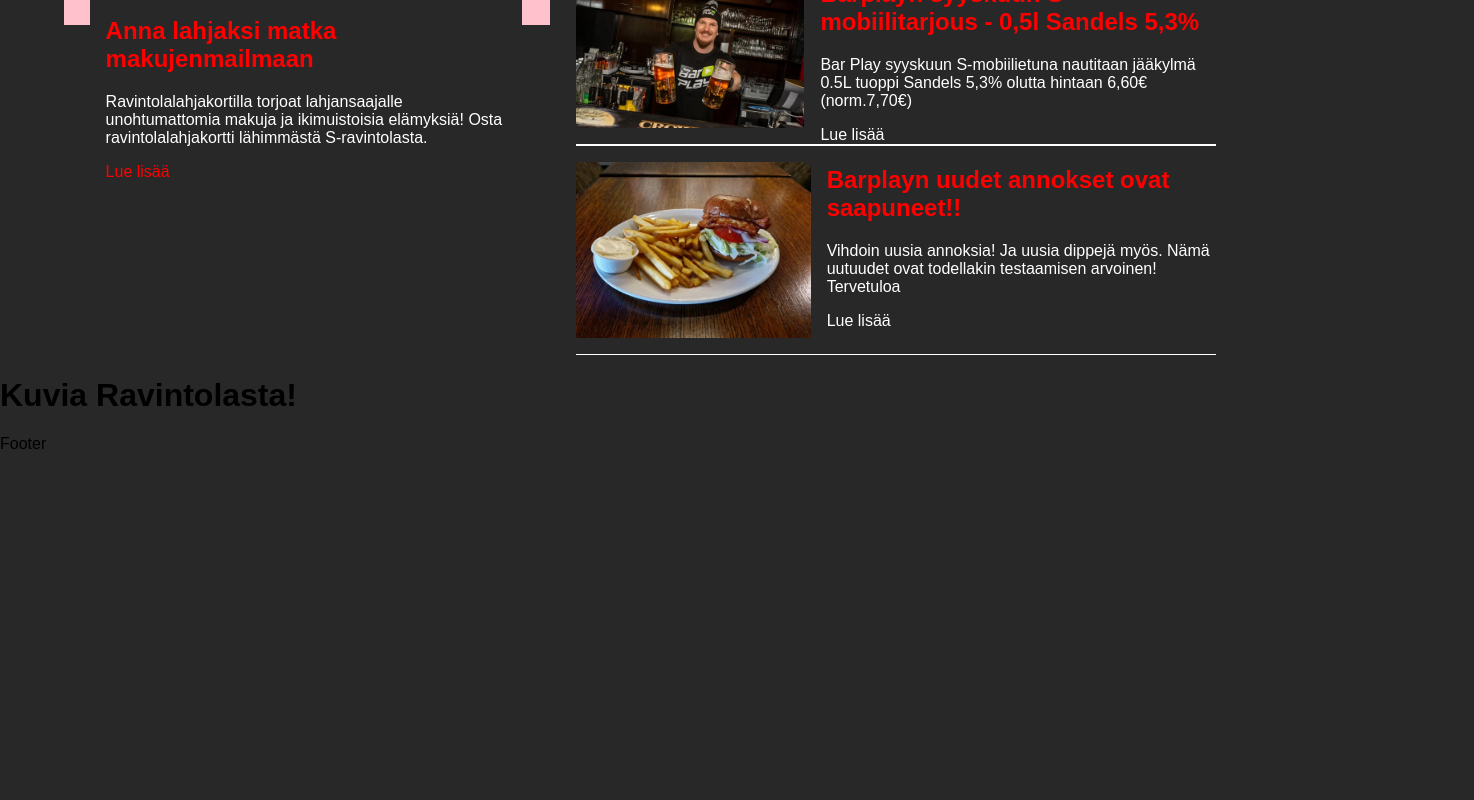
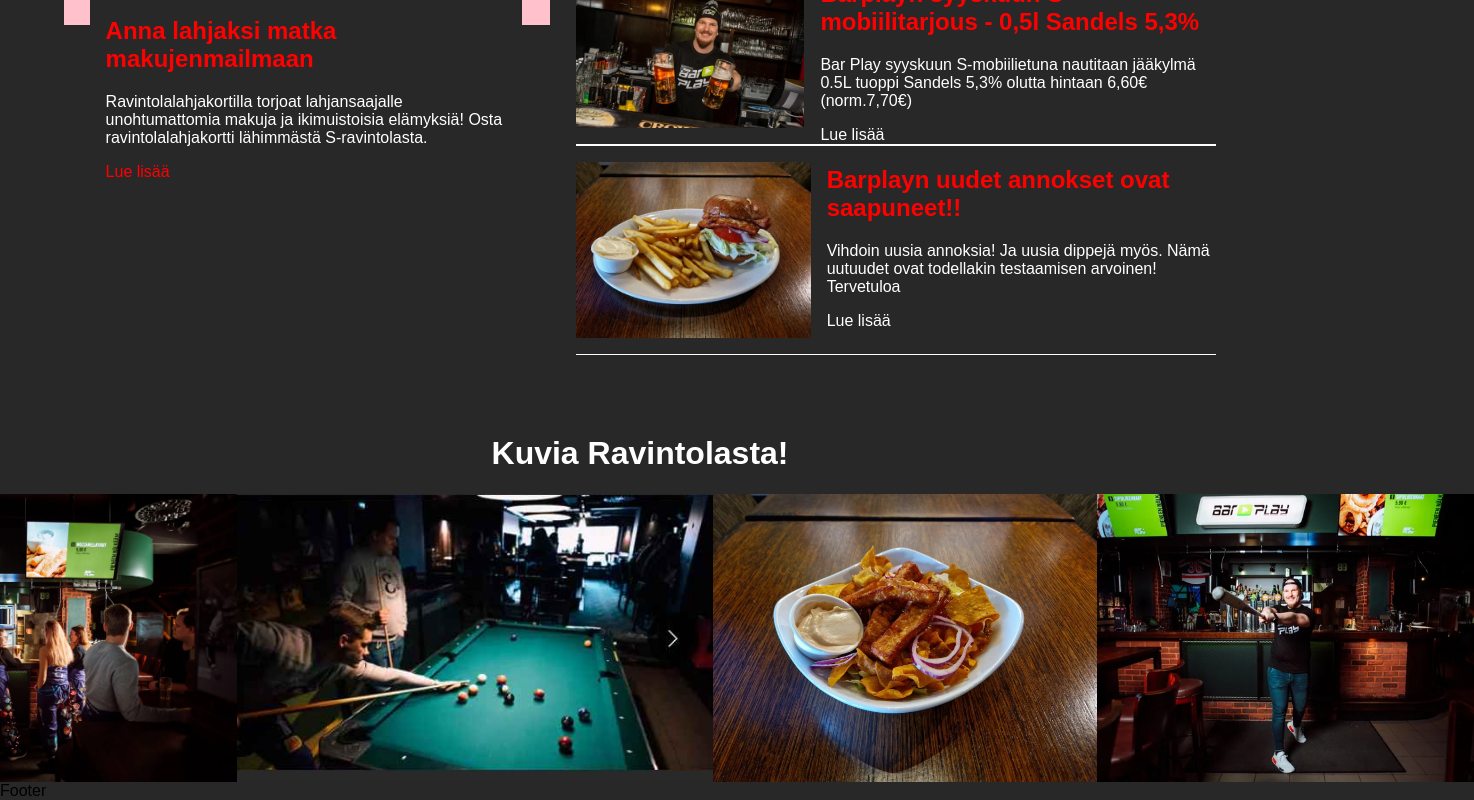
Before and after one commit to MarkusAP98/barplay02, a React (Create React App) app: page / in a window 1280 px wide. Shown: the part 1859-2659 px from the top of the page, 1474 px wide, since content can reach past the window. Before the commit the page ends 2312 px from the top, so only its background shows below. Built offline with nearby package versions, Linux system fonts and the light colour scheme.

Commit message:
imported the images and displayed them

```diff
--- a/src/components/images/Images.css
+++ b/src/components/images/Images.css
@@ -0,0 +1,25 @@
+.barplay__img-slider {
+    margin: 0;
+    padding: 0;
+    box-sizing: border-box;
+}
+
+.barplay__img-slider h1 {
+    color: white;
+    justify-content: center;
+    align-items: center;
+    text-align: center;
+    margin-top: 5rem;
+
+}
+
+.img-slider {
+    display: flex;
+    justify-content: center;
+    align-items: center;
+}
+
+.img-slider .image {
+    width: 30rem;
+    height: 18rem;
+}
--- a/src/components/images/Images.js
+++ b/src/components/images/Images.js
@@ -3,19 +3,21 @@
 import biljard from "../../assets/images_slider/biljard.jpg";
 import food from "../../assets/images_slider/food.webp";
 import markusBat from "../../assets/images_slider/markus bat.webp";
+import './Images.css'
 
 const Images = () => {
   // Sample image data
 
   return (
-
-     <div>
+    <div className="barplay__img-slider">
       <h1>Kuvia Ravintolasta!</h1>
-      <div className="barplay__img-slider">
-
+      <div className="img-slider">
+        <img className="image" src={barplay} />
+        <img className="image" src={biljard} />
+        <img className="image" src={food} />
+        <img className="image" src={markusBat} />
+      </div>
     </div>
-     </div>
-
   );
 };
 
```
Also changed, not shown: src/assets/index.js (added).
